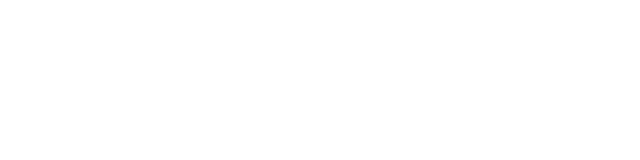
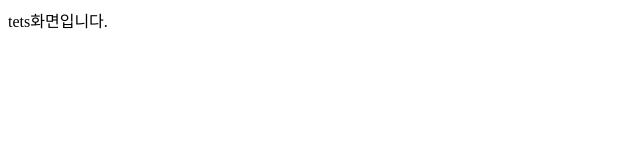
Before and after one commit to ggj0228/vue-study, a Vue app: page /test in a window 1280 px wide. Shown: the top 160 px of the page, without its empty margins (0-640 px from the left). Built offline with nearby package versions, Linux system fonts and the light colour scheme.

Commit message:
vue 0.TestVue

```diff
--- /dev/null
+++ b/src/components/0.TestVue.vue
@@ -0,0 +1,9 @@
+<template>
+    <div>tets화면입니다.</div>
+</template>
+
+<script>
+    export default{
+
+    }
+</script>
--- a/src/main.js
+++ b/src/main.js
@@ -1,6 +1,11 @@
+
+// 중괄호가 쳐져있으면, export된 항목 중 하나만 선택하여 import
+// 중괄호가 없으면 default(대표요소) 요소를 import
 import { createApp } from 'vue'
 import App from './App.vue'
+import router from './router';
 
 const app = createApp(App);
 
+app.use(router)
 app.mount('#app')
--- a/src/router/index.js
+++ b/src/router/index.js
@@ -1,7 +1,18 @@
+import TestVue from "@/components/0.TestVue.vue"
 import { createRouter, createWebHistory } from "vue-router"
 
 // routes에서 url 경로와 화면을 매핑시켜준다.
-const routes = []
+const routes = [
+    {
+        path:"/test",
+        name: "TestVue",
+        component: TestVue
+    },
+    {
+
+    }
+
+]
 
 const router = createRouter(
 {
```
Also changed, not shown: src/App.vue (+7 -1 lines).
